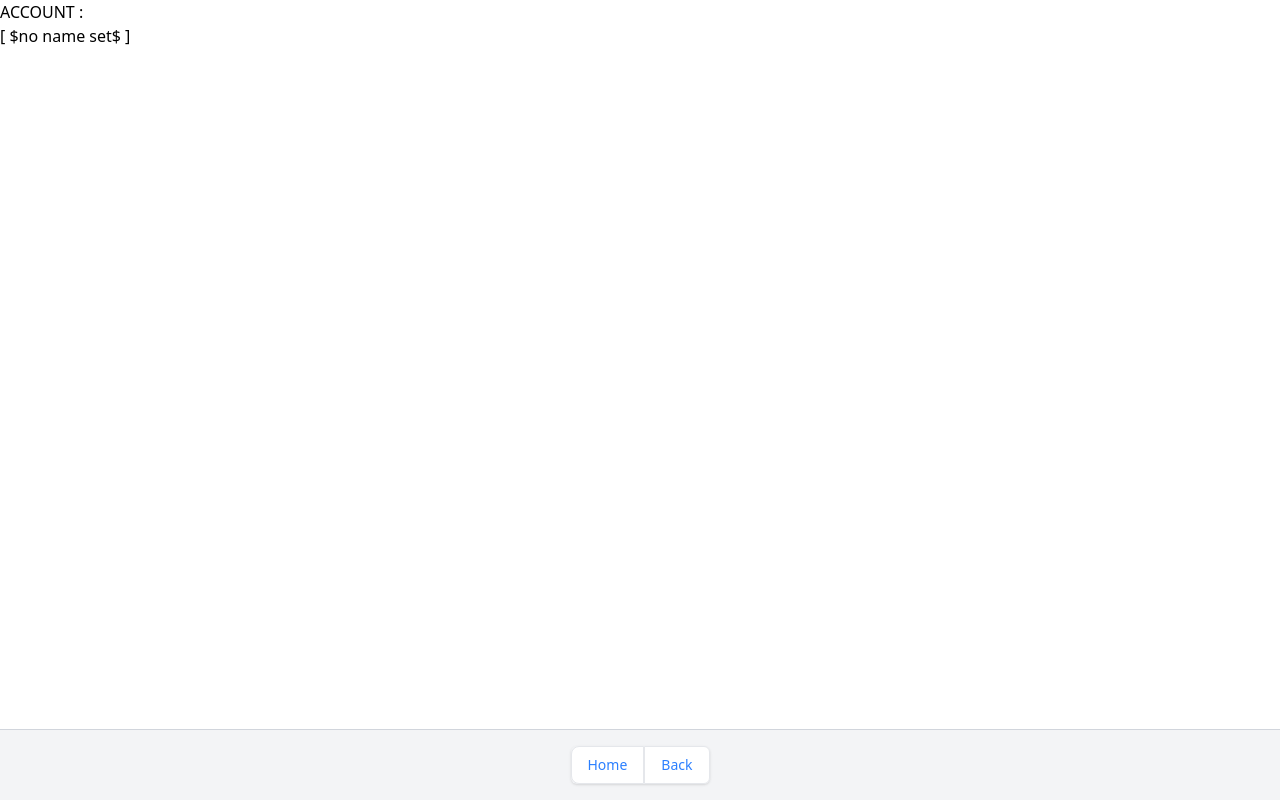
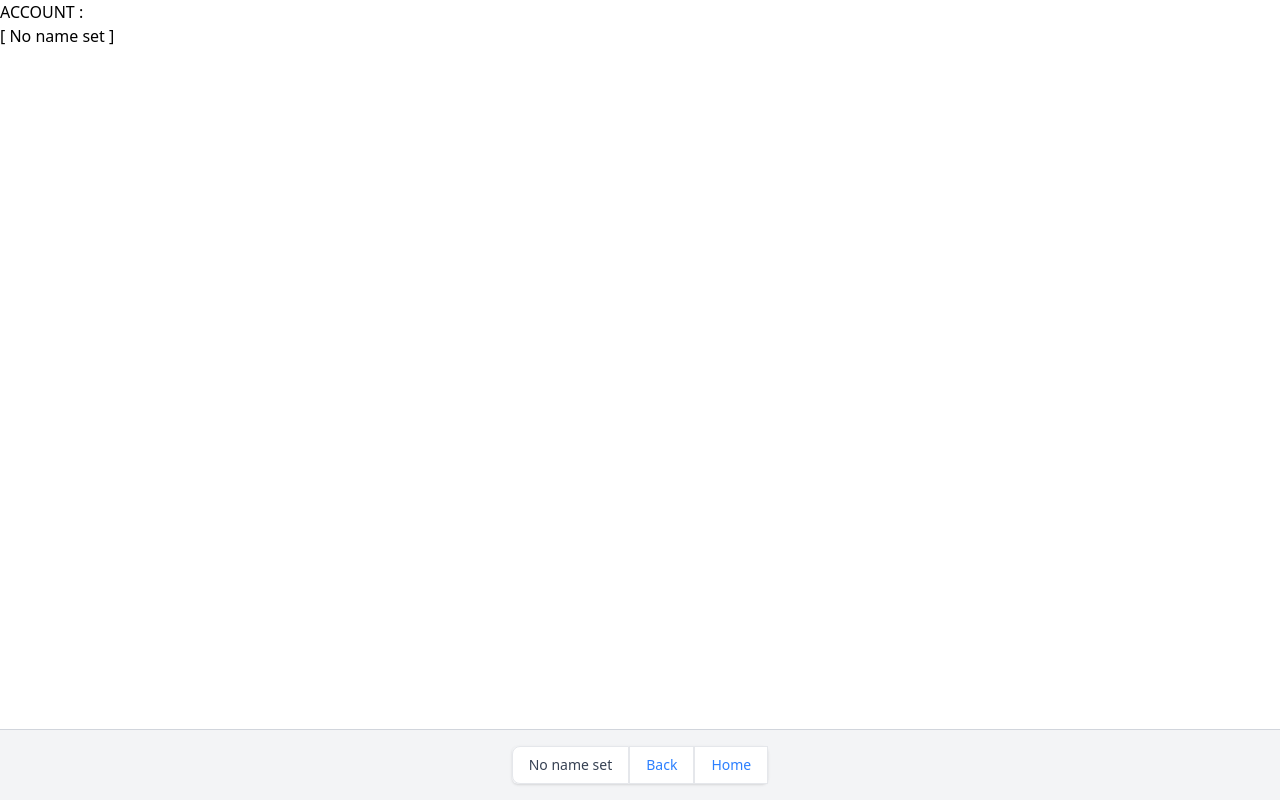
Before and after one commit to amraaz/okarm-frontend, a SvelteKit app in the folder Okarm/: page /me in a window 1280 px wide. Built offline with nearby package versions, Linux system fonts and the light colour scheme; no server answers.

Commit message:
made more changes. added acc display name on the sticky bar on the bottom.

```diff
--- a/Okarm/src/lib/userStore.js
+++ b/Okarm/src/lib/userStore.js
@@ -5,7 +5,7 @@ import { browser } from '$app/environment';
 
 function createUserStore() {
     const initialUser = {
-        name: '$no name set$',
+        name: 'No name set',
         email: '$no email set$',
     };
 
--- a/Okarm/src/routes/+layout.svelte
+++ b/Okarm/src/routes/+layout.svelte
@@ -1,10 +1,31 @@
 <script>
+	import { app, initializeFirebase } from "$lib/firebase";
+	import { userStore } from '$lib/userStore';
+	import { onMount } from 'svelte';
     import '../app.css';
+	import { writable } from 'svelte/store';
+	import { browser } from '$app/environment';
     let { children } = $props();
+
+	let name = writable("pussio")
+	let disableBackbutton = writable(false)
+
 
     let backButton = () => {
         window.history.back();
+		if (window.history.state == "/"){
+			disableBackbutton.set(true)
+		}
     };
+
+	onMount( async ()=>{
+
+        if (browser){
+			initializeFirebase()
+            const user = await userStore.checkAuthState()
+            name.set(user.name)
+		}
+	})
 </script>
 
 <div class="flex flex-col min-h-screen">
@@ -14,12 +35,15 @@
 
     <footer class="bg-gray-100 border-t border-gray-300 py-4 text-center sticky bottom-0">
         <div class="inline-flex rounded-md shadow-sm" role="group">
-            <a href="/" class="px-4 py-2 text-sm font-medium text-blue-500 bg-white border border-gray-200 rounded-l-lg hover:bg-blue-500 hover:text-white focus:z-10 focus:ring-2 focus:ring-blue-500 focus:text-blue-500 dark:bg-gray-700 dark:border-gray-600 dark:text-white dark:hover:text-white dark:hover:bg-gray-600 dark:focus:ring-blue-500 dark:focus:text-white">
+            <p class="px-4 py-2 text-sm font-medium text-gray-700 bg-white border border-gray-200 rounded-l-lg hover:bg-gray-200 hover:text-gray-800 focus:z-10 focus:ring-2 focus:ring-blue-500 focus:text-blue-500 dark:bg-gray-700 dark:border-gray-600 dark:text-white dark:hover:text-white dark:hover:bg-gray-600 dark:focus:ring-blue-500 dark:focus:text-white">
+                {$name}
+            </p>
+            <button onclick={backButton} disabled={$disableBackbutton} class="px-4 py-2 text-sm font-medium {$disableBackbutton ? 'text-gray-400 bg-gray-200 cursor-not-allowed' : 'text-blue-500 bg-white hover:bg-blue-500 hover:text-white'} border border-gray-200  focus:z-10 focus:ring-2 focus:ring-blue-500 focus:text-blue-500 dark:bg-gray-700 dark:border-gray-600 dark:text-white dark:hover:text-white dark:hover:bg-gray-600 dark:focus:ring-blue-500 dark:focus:text-white">
+                Back
+            </button>
+            <a href="/" class="px-4 py-2 text-sm font-medium text-blue-500 bg-white border border-gray-200  hover:bg-blue-500 hover:text-white focus:z-10 focus:ring-2 focus:ring-blue-500 focus:text-blue-500 dark:bg-gray-700 dark:border-gray-600 dark:text-white dark:hover:text-white dark:hover:bg-gray-600 dark:focus:ring-blue-500 dark:focus:text-white">
                 Home
             </a>
-            <button onclick={backButton} class="px-4 py-2 text-sm font-medium text-blue-500 bg-white border border-gray-200 rounded-r-md hover:bg-blue-500 hover:text-white focus:z-10 focus:ring-2 focus:ring-blue-500 focus:text-blue-500 dark:bg-gray-700 dark:border-gray-600 dark:text-white dark:hover:text-white dark:hover:bg-gray-600 dark:focus:ring-blue-500 dark:focus:text-white">
-                Back
-            </button>
         </div>
     </footer>
 </div>
```
